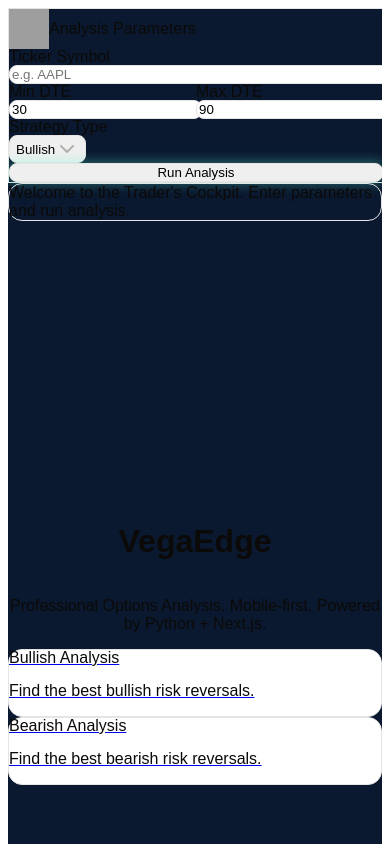
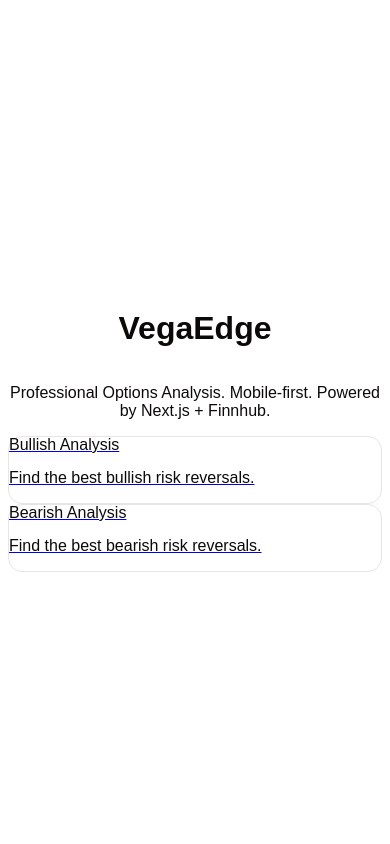
Before and after one commit to Adamj-3x3/RiskReversalFinder, a Next.js app: page / in a window 390 px wide. Shown: the top 844 px of the page. Built offline with nearby package versions, Linux system fonts and the light colour scheme; grey boxes are pictures that could not be loaded.

Commit message:
fix: Remove legacy cockpit UI, landing page is now clean and mobile-first

```diff
--- a/pages/index.tsx
+++ b/pages/index.tsx
@@ -1,184 +1,11 @@
-import React, { useState } from "react";
-import Head from "next/head";
-import { CommandPanel } from "@/components/CommandPanel";
-import { MetricWidget } from "@/components/MetricWidget";
-import ProfitLossChart from "@/components/ProfitLossChart";
-import { TradeDetailsTable } from "@/components/TradeDetailsTable";
-import { LoadingScanner } from "@/components/LoadingScanner";
 import Link from "next/link";
 import { Card, CardContent, CardHeader, CardTitle } from "@/components/ui/card";
 
-type StrategyType = "bullish" | "bearish";
-
-interface AnalysisResult {
-  summary: string;
-  risk: string;
-  pricing_comparison: string;
-  top_5: Array<[string, string, string, string, string, string, string]>;
-  chartData?: { price: number; profit: number }[];
-  breakeven?: number[];
-  maxProfit?: number;
-  maxLoss?: number;
-  details?: { label: string; value: string | number }[];
-}
-
-// Mock company info lookup (replace with real API if desired)
-const getCompanyInfo = (ticker: string) => {
-  if (!ticker) return { logoUrl: undefined, name: "Analysis Parameters" };
-  return {
-    logoUrl: `https://logo.clearbit.com/${ticker.toLowerCase()}.com`,
-    name: ticker.toUpperCase(),
-  };
-};
-
 export default function Home() {
-  const [ticker, setTicker] = useState("");
-  const [minDte, setMinDte] = useState(30);
-  const [maxDte, setMaxDte] = useState(90);
-  const [strategyType, setStrategyType] = useState<StrategyType>("bullish");
-  const [isLoading, setIsLoading] = useState(false);
-  const [result, setResult] = useState<AnalysisResult | null>(null);
-  const [error, setError] = useState<string | null>(null);
-
-  // For demo: parse summary into key metrics and details
-  const parseSummary = (summary: string) => {
-    const lines = summary.split("\n").filter(Boolean);
-    return lines
-      .map((line) => {
-        const [label, ...rest] = line.split(":");
-        if (!rest.length) return null;
-        return { label: label.trim(), value: rest.join(":").trim() };
-      })
-      .filter(Boolean) as { label: string; value: string }[];
-  };
-
-  // Extract key metrics for widgets (mock logic)
-  const getMetricWidgets = (summary: string) => {
-    const parsed = parseSummary(summary);
-    const find = (label: string) => parsed.find((row) => row.label.toLowerCase().includes(label));
-    return [
-      { label: "Max Profit", value: find("profit")?.value || "-", accent: "green" },
-      { label: "Net Cost", value: find("net cost")?.value || "-", accent: "blue" },
-      { label: "IV Advantage", value: find("iv advantage")?.value || "-", accent: "blue" },
-    ];
-  };
-
-  const handleAnalyze = async () => {
-    setError(null);
-    setResult(null);
-    if (!ticker.trim()) {
-      setError("Please enter a ticker symbol.");
-      return;
-    }
-    setIsLoading(true);
-    try {
-      const response = await fetch(`/api/analyze/${strategyType}`, {
-        method: "POST",
-        headers: { "Content-Type": "application/json" },
-        body: JSON.stringify({
-          ticker: ticker.trim().toUpperCase(),
-          min_dte: minDte,
-          max_dte: maxDte,
-        }),
-      });
-      if (!response.ok) {
-        throw new Error(`Server error: ${response.status}`);
-      }
-      const data = await response.json();
-      setResult(data.result);
-    } catch (err) {
-      setError(
-        err instanceof Error
-          ? err.message
-          : "An unknown error occurred during analysis."
-      );
-    } finally {
-      setIsLoading(false);
-    }
-  };
-
-  // Dynamic page title
-  const pageTitle = ticker
-    ? `${ticker.toUpperCase()} // ${strategyType.charAt(0).toUpperCase() + strategyType.slice(1)} Risk Reversal`
-    : "VegaEdge - Trader's Cockpit";
-
-  // HUD background overlay
-  const HudBackground = () => (
-    <div className="fixed inset-0 pointer-events-none z-0">
-      <div className="absolute inset-0 bg-[repeating-linear-gradient(90deg,#23304a_0_2px,transparent_2px_40px)] opacity-10" />
-      <div className="absolute inset-0 bg-[repeating-linear-gradient(0deg,#23304a_0_2px,transparent_2px_40px)] opacity-10" />
-    </div>
-  );
-
   return (
-    <div className="min-h-screen w-full bg-[#0A192F] text-slate-200 font-sans relative overflow-x-hidden">
-      <Head>
-        <title>{pageTitle}</title>
-      </Head>
-      <HudBackground />
-      <div className="relative z-10 flex flex-col lg:flex-row max-w-7xl mx-auto py-10 gap-10">
-        {/* Command Panel (Sidebar) */}
-        <div className="flex-shrink-0 w-full lg:w-80">
-          <CommandPanel
-            ticker={ticker}
-            setTicker={setTicker}
-            minDte={minDte}
-            setMinDte={setMinDte}
-            maxDte={maxDte}
-            setMaxDte={setMaxDte}
-            strategyType={strategyType}
-            setStrategyType={setStrategyType}
-            onAnalyze={handleAnalyze}
-            isLoading={isLoading}
-            error={error}
-            companyInfo={getCompanyInfo(ticker)}
-          />
-        </div>
-        {/* Main Display */}
-        <main className="flex-1 flex flex-col gap-8">
-          {/* Metric Widgets */}
-          {isLoading ? (
-            <div className="flex gap-6">
-              {[0, 1, 2].map((i) => (
-                <div key={i} className="flex-1"><LoadingScanner /></div>
-              ))}
-            </div>
-          ) : result && result.summary ? (
-            <div className="flex gap-6">
-              {getMetricWidgets(result.summary).map((w, i) => (
-                <MetricWidget key={i} label={w.label} value={w.value} accent={w.accent as 'green' | 'blue'} />
-              ))}
-            </div>
-          ) : null}
-
-          {/* Profit/Loss Chart */}
-          <div>
-            {isLoading ? (
-              <LoadingScanner />
-            ) : result && result.chartData ? (
-              <ProfitLossChart data={result.chartData} />
-            ) : (
-              <div className="h-64 flex items-center justify-center text-cyan-400/60 font-mono text-lg bg-zinc-950/60 rounded-xl border border-cyan-700/30">
-                {result ? "No chart data available." : "Welcome to the Trader's Cockpit. Enter parameters and run analysis."}
-              </div>
-            )}
-          </div>
-
-          {/* Trade Details Table */}
-          <div>
-            {isLoading ? (
-              <LoadingScanner />
-            ) : result && result.details ? (
-              <TradeDetailsTable rows={result.details} />
-            ) : result && result.summary ? (
-              <TradeDetailsTable rows={parseSummary(result.summary)} />
-            ) : null}
-          </div>
-        </main>
-      </div>
     <main className="min-h-screen flex flex-col items-center justify-center bg-zinc-950 text-white px-4">
       <h1 className="text-3xl font-bold mb-4">VegaEdge</h1>
-        <p className="mb-8 text-center text-zinc-300">Professional Options Analysis. Mobile-first. Powered by Python + Next.js.</p>
+      <p className="mb-8 text-center text-zinc-300">Professional Options Analysis. Mobile-first. Powered by Next.js + Finnhub.</p>
       <div className="w-full max-w-md flex flex-col gap-6">
         <Link href="/analyzer/bullish">
           <Card className="hover:scale-105 transition cursor-pointer">
@@ -202,6 +29,5 @@ export default function Home() {
         </Link>
       </div>
     </main>
-    </div>
   );
 }
```
Lines whose indentation alone changed are shown as unchanged.
